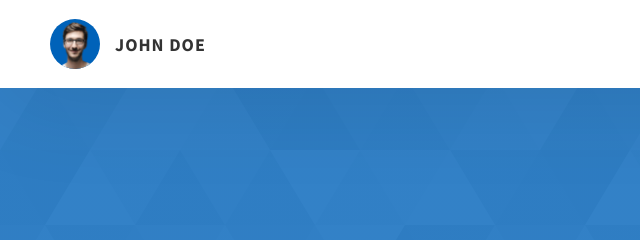
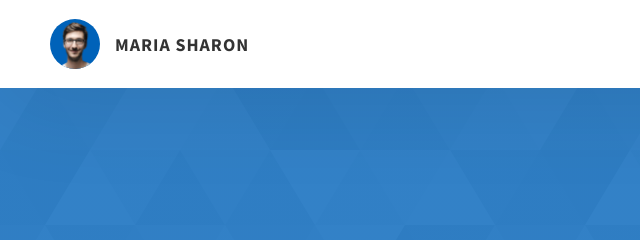
Before and after one commit to MARIASHARON009/personal-portfolio, a website: page index.html in a window 1280 px wide. Shown: the top 240 px of the page, 0-640 px from the left. Drawn offline with Linux system fonts and the light colour scheme.

Commit message:
something

```diff
--- a/index.html
+++ b/index.html
@@ -27,7 +27,7 @@
               class="header__logo-img"
             />
           </div>
-          <span class="header__logo-sub">John Doe</span>
+          <span class="header__logo-sub">Maria Sharon</span>
         </div>
         <div class="header__main">
           <ul class="header__links">
```
